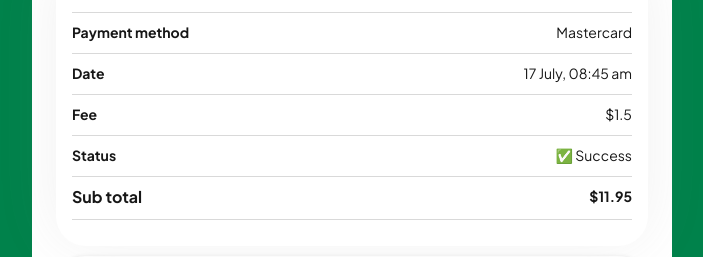
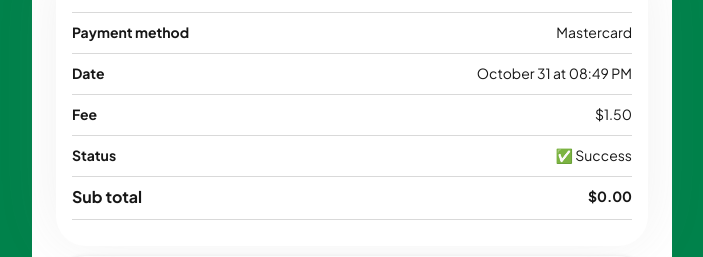
Before and after one commit to sobol4156/grofresh, a Next.js app: page /checkout-success in a window 1280 px wide. Shown: the part 435-692 px from the top of the page, without its empty margins (288-991 px from the left). Built offline with nearby package versions, Linux system fonts and the light colour scheme.

Commit message:
fix: correct checkout animation blur

```diff
--- a/src/entities/cart/model/cart.slice.ts
+++ b/src/entities/cart/model/cart.slice.ts
@@ -78,10 +78,14 @@ export const cartSlice = createSlice({
     clearLastProduct(state) {
       state.selectedProduct = null
     },
+    clearCart(state) {
+      state.items = []
+      state.selectedProduct = null
+    }
   },
 })
 
-export const { toggleCartItem, decrementOrRemoveItem, clearLastProduct, incrementItem, toggleSelectedProduct } = cartSlice.actions
+export const { toggleCartItem, decrementOrRemoveItem, clearLastProduct, incrementItem, toggleSelectedProduct, clearCart } = cartSlice.actions
 export const cartReducer = cartSlice.reducer
 
 export const selectedCartQuantity = (state: { cart: ProductState }) => state.cart.items.reduce((acc, cur) => acc += cur.quantity, 0)
--- a/src/entities/product/ui/product/Product.tsx
+++ b/src/entities/product/ui/product/Product.tsx
@@ -9,7 +9,6 @@ interface ProductProps {
 }
 
 export default function Product({ product }: ProductProps) {
-
   const dispatch = useAppDispatch();
 
   const currentItem = useAppSelector(selectedProduct)
--- /dev/null
+++ b/src/shared/lib/formatDate.ts
@@ -0,0 +1,18 @@
+/**
+ * Форматирует дату в читаемый формат
+ * @param date - Дата для форматирования (по умолчанию текущая дата)
+ * @param locale - Локаль для форматирования (по умолчанию "en-US")
+ * @returns Отформатированная строка даты
+ */
+export function formatDate(
+  date: Date = new Date(),
+  locale: string = "en-US"
+): string {
+  return date.toLocaleString(locale, {
+    day: "2-digit",
+    month: "long",
+    hour: "2-digit",
+    minute: "2-digit",
+    hour12: true,
+  });
+}
--- a/src/widgets/checkout-success-section/CheckoutSuccessSection.tsx
+++ b/src/widgets/checkout-success-section/CheckoutSuccessSection.tsx
@@ -1,15 +1,33 @@
+import { useEffect, useRef } from "react";
 import PaymentDetails from "./ui/payment-details";
 import PaymentStatus from "./ui/payment-status";
 import './checkout-success-section.css'
 
 export default function CheckoutSuccessSection() {
+  const slideUpRef = useRef<HTMLDivElement>(null);
+
+  useEffect(() => {
+    const element = slideUpRef.current;
+    if (!element) return;
+
+    const handleAnimationEnd = () => {
+      element.classList.add('animation-complete');
+    };
+
+    element.addEventListener('animationend', handleAnimationEnd);
+
+    return () => {
+      element.removeEventListener('animationend', handleAnimationEnd);
+    };
+  }, []);
+
   return (
-    <div className="relative h-full flex flex-col gap-[27px]">
+    <div className="relative h-full flex flex-col gap-[27px] overflow-hidden">
       <div className="h-full flex flex-col items-center justify-center">
         <PaymentStatus />
       </div>
 
-      <div className="slide-up">
+      <div ref={slideUpRef} className="slide-up">
         <PaymentDetails />
       </div>
     </div>
--- a/src/widgets/checkout-success-section/checkout-success-section.css
+++ b/src/widgets/checkout-success-section/checkout-success-section.css
@@ -4,6 +4,11 @@
   transform-origin: bottom center;
   animation: slideUp 1.1s cubic-bezier(0.16, 1, 0.3, 1) forwards;
   animation-delay: 0.2s;
+  will-change: transform, opacity;
+}
+
+.slide-up.animation-complete {
+  will-change: auto;
 }
 
 @keyframes slideUp {
@@ -21,5 +26,6 @@
   100% {
     opacity: 1;
     transform: translateY(0) scaleY(1);
+    will-change: auto;
   }
 }
--- a/src/widgets/checkout-success-section/ui/payment-details/PaymentDetails.tsx
+++ b/src/widgets/checkout-success-section/ui/payment-details/PaymentDetails.tsx
@@ -1,13 +1,27 @@
+import { useAppDispatch, useAppSelector } from "@/app/providers/store-provider/config/hooks";
+import { clearCart } from "@/entities/cart/model/cart.slice";
 import Button from "@/shared/ui/Button";
 import { useRouter } from "next/router";
+import { allPriceCart as allPriceCartSelector } from "@/entities/cart/model/cart.slice"
+import { serviceFee as serviceFeeSelector } from "@/entities/payment/model/payment.slice"
+import { formatDate } from "@/shared/lib/formatDate";
 
 export default function PaymentDetails() {
   const router = useRouter()
 
+  const dispatch = useAppDispatch();
+  const serviceFee = useAppSelector(serviceFeeSelector)
+  const allPriceCart = useAppSelector(allPriceCartSelector)
+
+  const datePayment = formatDate();
+  const totalPrice = (Number(allPriceCart) > 0 ? Number(allPriceCart) + Number(serviceFee) : 0).toFixed(2)
+
   const navigateToHome = () => {
     document.body.style.transition = `none`
+    dispatch(clearCart())
     router.push('/')
   }
+
 
   return (
     <div className="container flex flex-col bg-white p-[16px_24px] rounded-[10px_10px_0_0]">
@@ -30,14 +44,14 @@ export default function PaymentDetails() {
 
         <div className="flex justify-between">
           <span className="h6-bold">Date</span>
-          <span className="h6-regular">{'17 July, 08:45 am'}</span>
+          <span className="h6-regular">{datePayment}</span>
         </div>
 
         <div className="w-full border-b border-light-silver mt-3 mb-2.5"></div>
 
         <div className="flex justify-between">
           <span className="h6-bold">Fee</span>
-          <span className="h6-regular">${1.50}</span>
+          <span className="h6-regular">${serviceFee}</span>
         </div>
 
         <div className="w-full border-b border-light-silver mt-3 mb-2.5"></div>
@@ -51,7 +65,7 @@ export default function PaymentDetails() {
 
         <div className="flex justify-between">
           <span className="h5-bold">Sub total</span>
-          <span className="h6-bold">${11.95}</span>
+          <span className="h6-bold">${totalPrice}</span>
         </div>
 
         <div className="w-full border-b border-light-silver mt-3 mb-2.5"></div>
--- a/src/widgets/header/Header.tsx
+++ b/src/widgets/header/Header.tsx
@@ -22,7 +22,6 @@ export default function Header() {
   const pathname = (usePathname() ?? '/') as HeaderRoute;
   const currentConfig: HeaderConfig = headerConfig[pathname];
 
-
   const navigateBack = () => {
     if (window.history.length > 1) {
       router.back();
@@ -30,7 +29,6 @@ export default function Header() {
       router.push('/');
     }
   }
-
 
   return (
     <header className='flex relative justify-between w-full container'>
```
